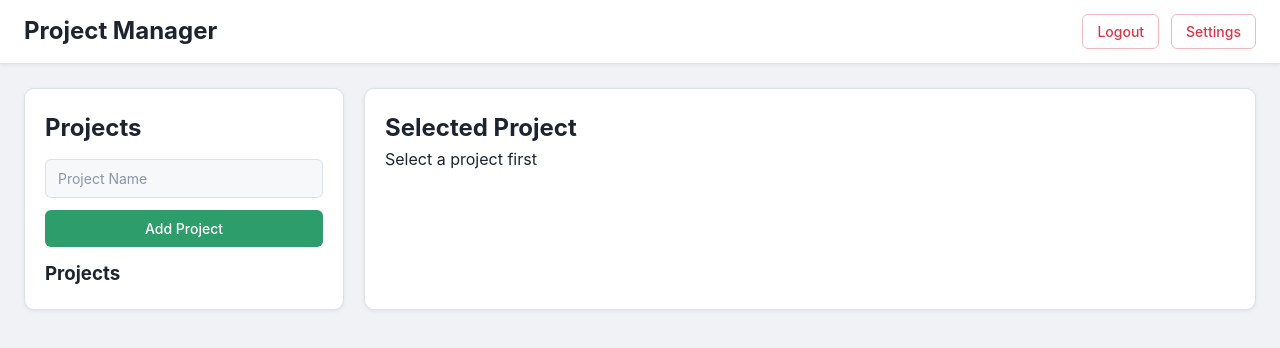
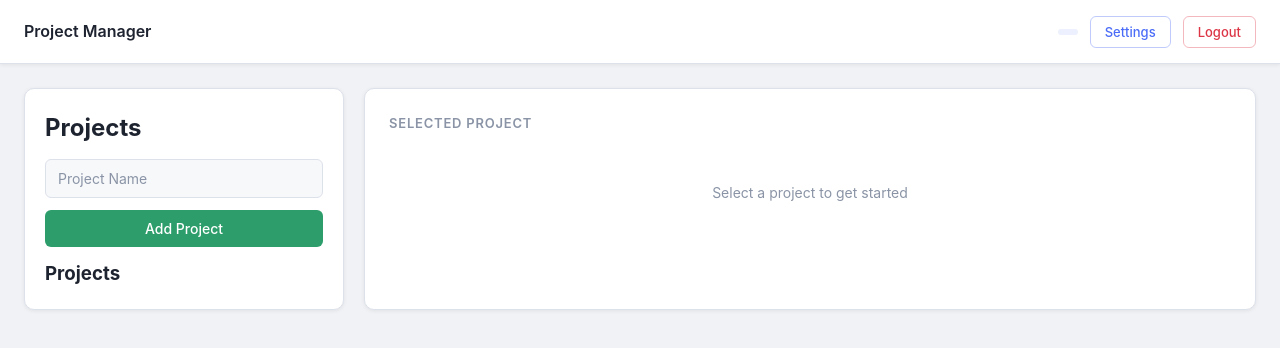
Before and after one commit to hitesh-kumar123/React-Js-Task-, a React (Vite) app in the folder Task6/project-management-app/: page /dashboard in a window 1280 px wide. Shown: the top 348 px of the page. Built offline with nearby package versions, Linux system fonts and the light colour scheme.

Commit message:
update App.css

```diff
--- a/Task6/project-management-app/src/App.css
+++ b/Task6/project-management-app/src/App.css
@@ -158,7 +158,6 @@ input::placeholder {
 /* =========================
    NAVBAR
 ========================= */
-
 .navbar {
   height: 64px;
   background: var(--bg-surface);
@@ -172,25 +171,59 @@ input::placeholder {
   box-shadow: var(--shadow-sm);
 }
 
+.navbar h2 {
+  font-size: 16px;
+  font-weight: 600;
+  color: var(--text-primary);
+}
+
 .navbar-right {
   display: flex;
   align-items: center;
   gap: 12px;
 }
 
-.navbar-right button {
+.navbar-right .user-email {
+  font-size: 13px;
+  color: var(--text-muted);
+}
+
+.navbar-right .user-role {
+  font-size: 12px;
+  font-weight: 500;
+  color: var(--blue);
+  background: rgba(74, 108, 247, 0.1);
+  padding: 3px 10px;
+  border-radius: 999px;
+}
+
+.btn-logout {
   background: transparent;
   color: var(--red);
-  padding: 8px 14px;
+  padding: 7px 14px;
   border-radius: var(--radius-sm);
   border: 1px solid rgba(220, 53, 69, 0.35);
+  font-size: 13px;
   font-weight: 500;
 }
 
-.navbar-right button:hover {
+.btn-logout:hover {
   background: rgba(220, 53, 69, 0.06);
 }
 
+.btn-settings {
+  background: transparent;
+  color: var(--blue);
+  padding: 7px 14px;
+  border-radius: var(--radius-sm);
+  border: 1px solid rgba(74, 108, 247, 0.35);
+  font-size: 13px;
+  font-weight: 500;
+}
+
+.btn-settings:hover {
+  background: rgba(74, 108, 247, 0.06);
+}
 /* =========================
    DASHBOARD
 ========================= */
@@ -219,7 +252,7 @@ input::placeholder {
   width: 100%;
 }
 
-.left-panel button {
+.left-panel > button {
   background: var(--green);
   color: #fff;
   padding: 10px;
@@ -227,7 +260,7 @@ input::placeholder {
   font-weight: 500;
 }
 
-.left-panel button:hover {
+.left-panel > button:hover {
   background: var(--green-hover);
 }
 
@@ -237,7 +270,53 @@ input::placeholder {
   border-radius: var(--radius-md);
   border: 1px solid var(--border);
   box-shadow: var(--shadow-sm);
-  padding: 20px;
+  padding: 24px;
+}
+
+.panel-title {
+  font-size: 13px;
+  font-weight: 600;
+  text-transform: uppercase;
+  letter-spacing: 0.06em;
+  color: var(--text-muted);
+  margin-bottom: 16px;
+}
+
+.project-preview {
+  display: flex;
+  align-items: center;
+  justify-content: space-between;
+  padding: 16px;
+  border: 1px solid var(--border);
+  border-radius: var(--radius-sm);
+  background: var(--bg-input);
+}
+
+.project-preview-name {
+  font-size: 16px;
+  font-weight: 500;
+  color: var(--text-primary);
+}
+
+.btn-open-board {
+  background: var(--blue);
+  color: #fff;
+  padding: 8px 16px;
+  border-radius: var(--radius-sm);
+  font-size: 13px;
+  font-weight: 500;
+  transition: background 0.15s;
+}
+
+.btn-open-board:hover {
+  background: var(--blue-hover);
+}
+
+.panel-empty {
+  font-size: 14px;
+  color: var(--text-muted);
+  padding: 32px 0;
+  text-align: center;
 }
 
 .project-list {
@@ -338,43 +417,52 @@ input::placeholder {
 /* =========================
    TASK CARD
 ========================= */
-
 .task-card {
-  background: var(--bg-input); /* slightly offset from board bg */
-  border: 1px solid var(--border);
+  background: var(--bg-input);
+  border: 1px solid var(--border); /* ← this line */
   border-radius: var(--radius-sm);
-
   padding: 14px;
   margin-bottom: 10px;
-
   cursor: grab;
   transition:
     box-shadow 0.15s,
     border-color 0.15s;
 }
-
-.task-card:hover {
-  border-color: var(--border-focus);
-  box-shadow: var(--shadow-sm); /* was hardcoded hex */
+.task-card-actions {
+  display: flex;
+  justify-content: space-between;
+  margin-top: 12px;
+  gap: 8px;
 }
 
-.task-card:active {
-  cursor: grabbing;
+.task-card-actions button {
+  flex: 1;
+  padding: 6px 10px;
+  font-size: 12px;
+  font-weight: 500;
+  border-radius: var(--radius-sm);
+  transition: background 0.15s;
 }
 
-.task-card h4 {
-  font-size: 14px;
-  font-weight: 500;
-  margin-bottom: 8px;
-  color: var(--text-primary);
+.btn-edit {
+  background: transparent;
+  color: var(--blue);
+  border: 1px solid rgba(74, 108, 247, 0.35);
 }
 
-.task-card p {
-  margin-bottom: 4px;
-  font-size: 13px;
-  color: var(--text-secondary);
+.btn-edit:hover {
+  background: rgba(74, 108, 247, 0.08);
 }
 
+.btn-delete {
+  background: transparent;
+  color: var(--red);
+  border: 1px solid rgba(220, 53, 69, 0.35);
+}
+
+.btn-delete:hover {
+  background: rgba(220, 53, 69, 0.06);
+}
 /* =========================
    MODAL
 ========================= */
--- a/Task6/project-management-app/src/components/Navbar.jsx
+++ b/Task6/project-management-app/src/components/Navbar.jsx
@@ -17,12 +17,14 @@ const Navbar = () => {
       <h2>Project Manager</h2>
 
       <div className="navbar-right">
-        <span>{user?.email}</span>
-
-        <span>{role}</span>
-
-        <button onClick={handleLogout}>Logout</button>
-        <button onClick={() => navigate("/settings")}>Settings</button>
+        <span className="user-email">{user?.email}</span>
+        <span className="user-role">{role}</span>
+        <button className="btn-settings" onClick={() => navigate("/settings")}>
+          Settings
+        </button>
+        <button className="btn-logout" onClick={handleLogout}>
+          Logout
+        </button>
       </div>
     </div>
   );
--- a/Task6/project-management-app/src/components/TaskCard.jsx
+++ b/Task6/project-management-app/src/components/TaskCard.jsx
@@ -25,16 +25,20 @@ const TaskCard = ({ task, onEditTask }) => {
       onDragStart={(event) => handleDragStart(event, task.id)}
     >
       <h4>{task.title}</h4>
-
       <p>Priority: {task.priority}</p>
-
       <p>Assignee: {task.assignee}</p>
-
       <p>Due: {task.dueDate}</p>
 
-      <button onClick={() => onEditTask(task)}>Edit</button>
-
-      {role === "Admin" && <button onClick={handleDelete}>Delete Task</button>}
+      <div className="task-card-actions">
+        <button className="btn-edit" onClick={() => onEditTask(task)}>
+          Edit
+        </button>
+        {role === "Admin" && (
+          <button className="btn-delete" onClick={handleDelete}>
+            Delete
+          </button>
+        )}
+      </div>
     </div>
   );
 };
--- a/Task6/project-management-app/src/pages/DashboardPage.jsx
+++ b/Task6/project-management-app/src/pages/DashboardPage.jsx
@@ -10,10 +10,7 @@ const DashboardPage = () => {
 
   const [projectName, setProjectName] = useState("");
 
-  const {
-    createProject,
-    selectedProject,
-  } = useProjects();
+  const { createProject, selectedProject } = useProjects();
 
   const handleAddProject = () => {
     if (!projectName.trim()) return;
@@ -38,35 +35,28 @@ const DashboardPage = () => {
             type="text"
             placeholder="Project Name"
             value={projectName}
-            onChange={(e) =>
-              setProjectName(e.target.value)
-            }
+            onChange={(e) => setProjectName(e.target.value)}
           />
 
-          <button onClick={handleAddProject}>
-            Add Project
-          </button>
+          <button onClick={handleAddProject}>Add Project</button>
 
           <ProjectList />
         </div>
-
         <div className="right-panel">
-          <h2>Selected Project</h2>
+          <h2 className="panel-title">Selected Project</h2>
 
           {selectedProject ? (
-            <>
-              <h3>{selectedProject.name}</h3>
-
+            <div className="project-preview">
+              <h3 className="project-preview-name">{selectedProject.name}</h3>
               <button
-                onClick={() =>
-                  navigate("/board")
-                }
+                className="btn-open-board"
+                onClick={() => navigate("/board")}
               >
-                Open Board
+                Open Board →
               </button>
-            </>
+            </div>
           ) : (
-            <p>Select a project first</p>
+            <p className="panel-empty">Select a project to get started</p>
           )}
         </div>
       </div>
```
